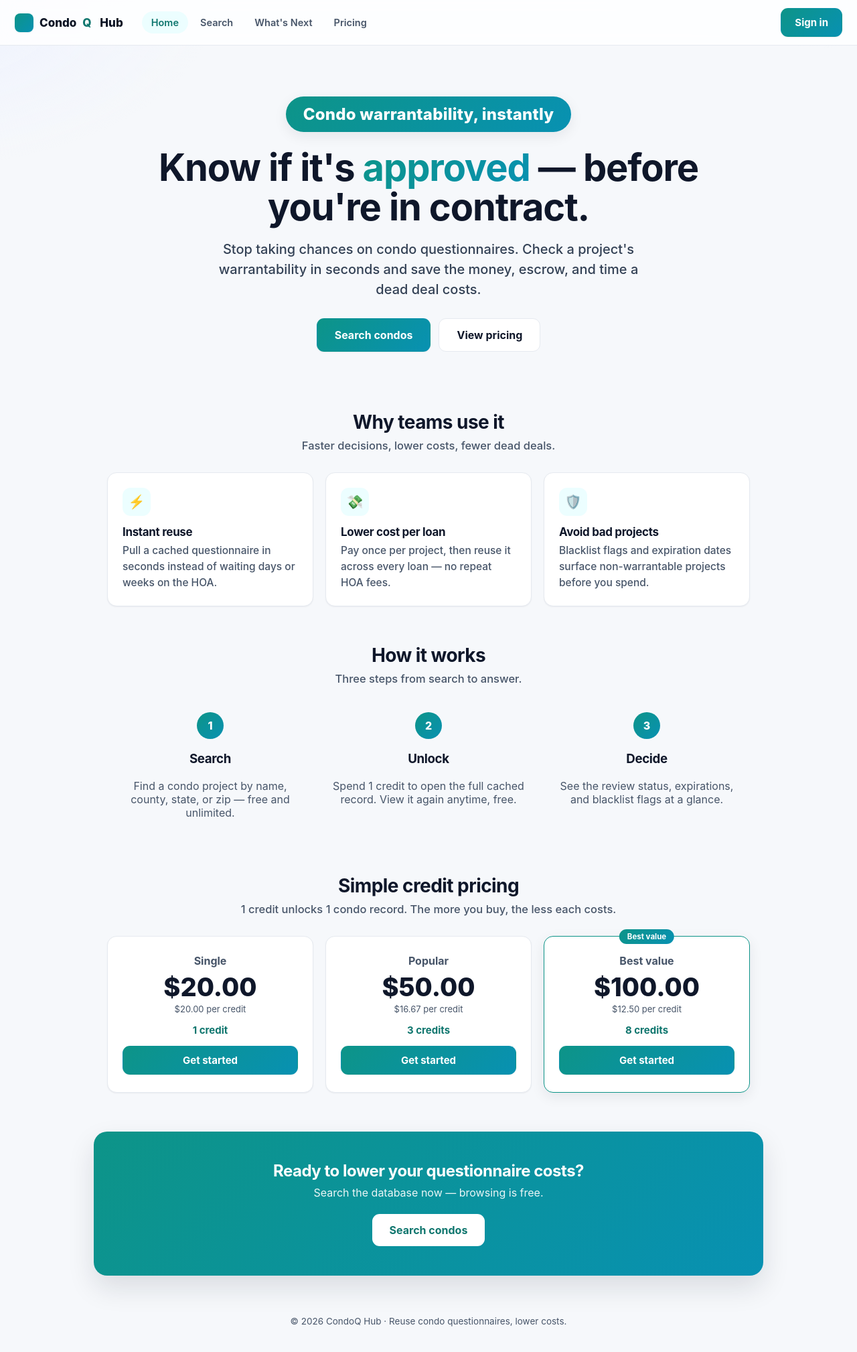
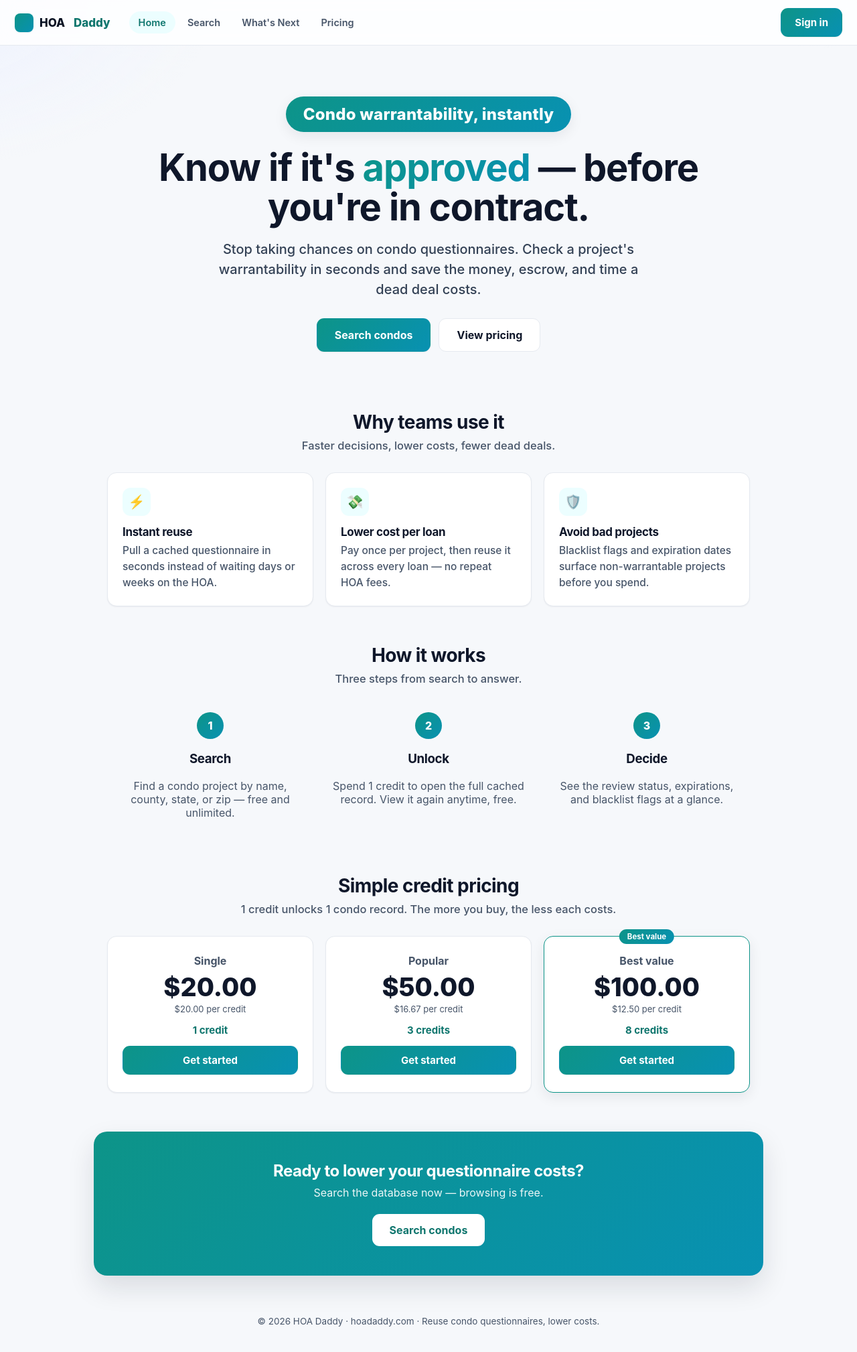
Before and after one commit to Gpober/Condo-Questionaire, a Next.js app: page / in a window 1280 px wide. Shown: the top 2018 px of the page at 67% size. Built offline with nearby package versions, Linux system fonts and the light colour scheme; no server answers.

Commit message:
Rebrand to HOA Daddy (hoadaddy.com)
Update nav wordmark, page metadata title, and footers from CondoQ Hub to
HOA Daddy.

https://claude.ai/code/session_01DrXMKeUmGif4CUUM2rVNhT

```diff
--- a/app/layout.tsx
+++ b/app/layout.tsx
@@ -2,7 +2,7 @@ import "./globals.css";
 import type { Metadata } from "next";
 
 export const metadata: Metadata = {
-  title: "Condo Questionnaire Hub",
+  title: "HOA Daddy — Condo warrantability, instantly",
   description: "Reuse cached condo questionnaires instead of re-ordering them.",
 };
 
--- a/app/next-steps/page.tsx
+++ b/app/next-steps/page.tsx
@@ -46,7 +46,7 @@ export default function NextStepsPage() {
       </section>
 
       <footer className="footer">
-        © {new Date().getFullYear()} CondoQ Hub · Reuse condo questionnaires, lower costs.
+        © {new Date().getFullYear()} HOA Daddy · hoadaddy.com · Reuse condo questionnaires, lower costs.
       </footer>
     </>
   );
--- a/app/page.tsx
+++ b/app/page.tsx
@@ -95,7 +95,7 @@ export default function Home() {
       </section>
 
       <footer className="footer">
-        © {new Date().getFullYear()} CondoQ Hub · Reuse condo questionnaires, lower costs.
+        © {new Date().getFullYear()} HOA Daddy · hoadaddy.com · Reuse condo questionnaires, lower costs.
       </footer>
     </>
   );
--- a/components/TopBar.tsx
+++ b/components/TopBar.tsx
@@ -56,7 +56,7 @@ export default function TopBar({ showLogout = true }: { showLogout?: boolean })
     <nav className="nav">
       <Link href="/" className="brand">
         <span className="logo" />
-        Condo<span>Q</span>&nbsp;Hub
+        HOA&nbsp;<span>Daddy</span>
       </Link>
 
       <div className="tabs">
```
